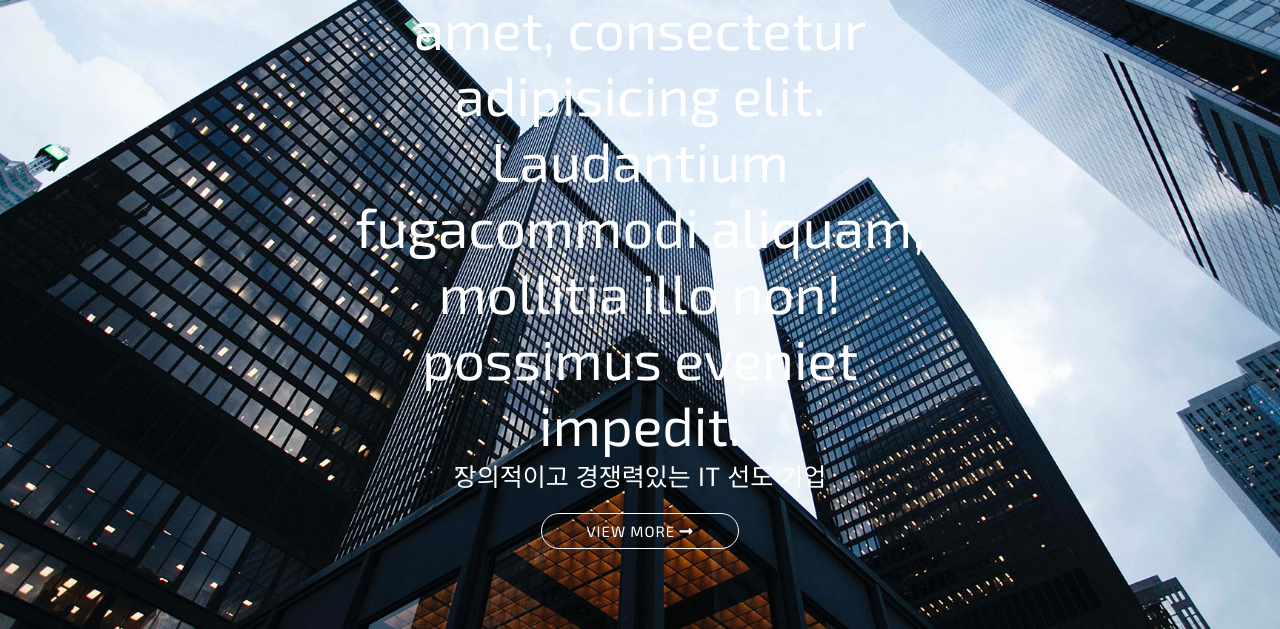
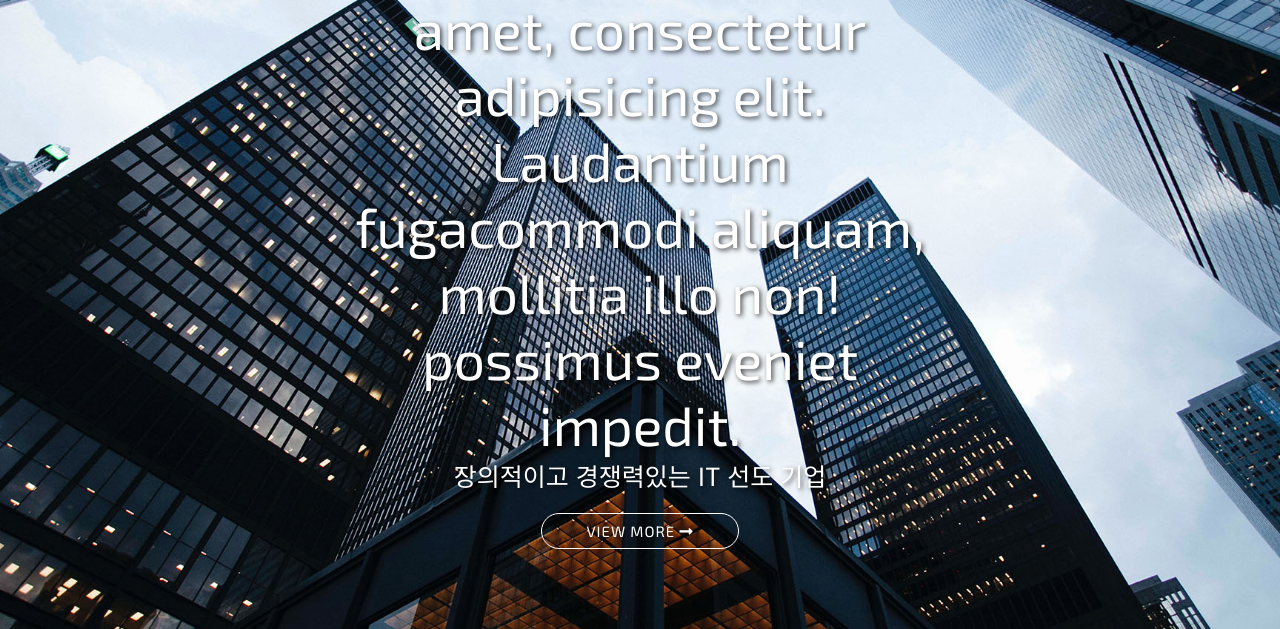
Before and after one commit to Claude94/css-boiler-palate1, a plain HTML site: page index.html in a window 1280 px wide. Shown: the part 171-800 px from the top of the page. Drawn offline with nearby package versions, Linux system fonts and the light colour scheme.

Commit message:
main.css 완성

```diff
--- a/css/main.css
+++ b/css/main.css
@@ -112,12 +112,26 @@ section.main .main-title {
     opacity: 100%;
     text-align: center;
     color: #fff;
+    text-shadow: 2px 2px 5px rgba(0,0,0, 0.7);
 
     /* 박스를 정중앙의 배치 */
     position: absolute;
     left: 50%;
     top: 50%;
     transform: translate(-50%, -50%);
+
+    animation: uprising 1s;
+}
+@keyframes uprising {
+    0% {
+        opacity: 0;
+        top: 60%;
+    }
+    100%{
+        opacity: 1;
+        top: 50%;
+
+    }
 }
 section.main .main-title h2 {
     font-size: 55px;
@@ -137,4 +151,20 @@ section.main .main-title .view {
     margin: 0 auto;
     padding: 8px;
     letter-spacing: 1px;
+
+    position: relative;
+    overflow: hidden;
 }
+section.main .main-title .view::after {
+    content:'';
+    width: 0%;
+    height: 100%;
+    background: rgba(255, 255, 255, 0.4);
+    position: absolute;
+    left: 0;
+    top: 0;
+    transition: 0.3s;
+}
+section.main .main-title .view:hover:after {
+    width: 100%;
+}
```
